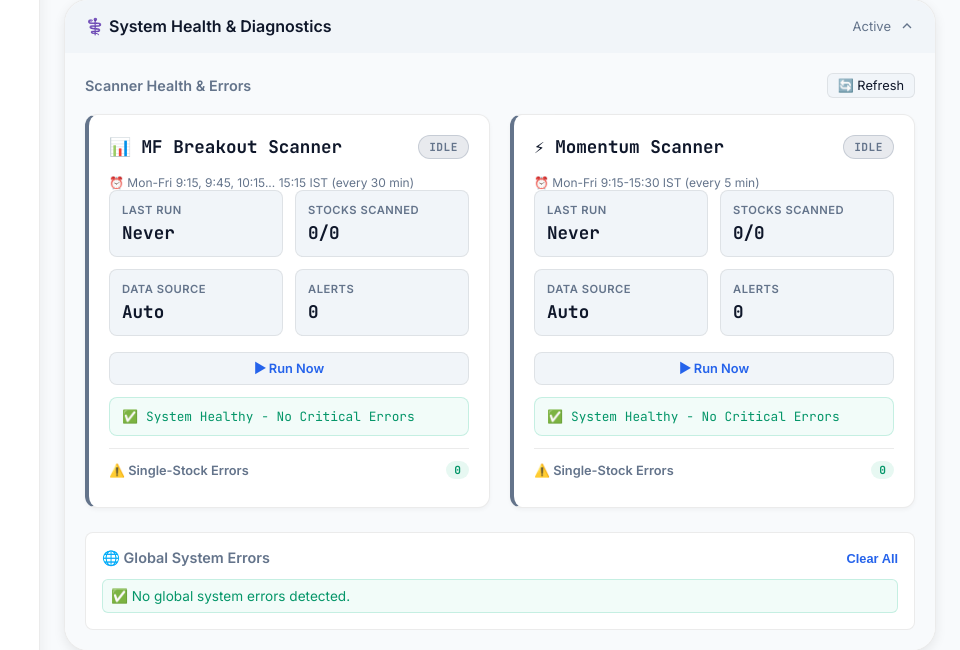
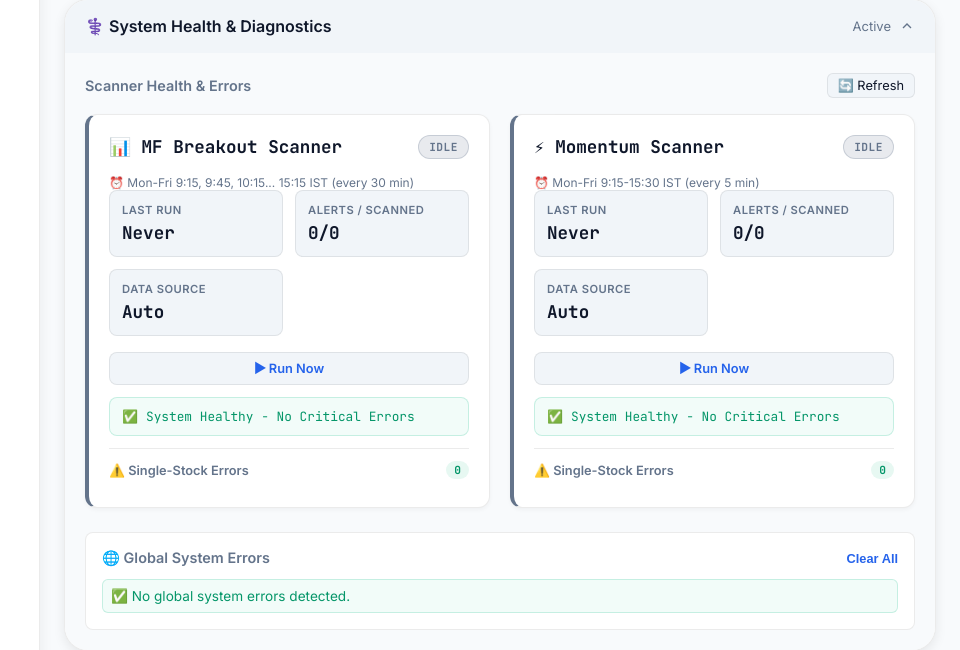
Before and after one commit to 11abhinav/stockupdates, a Flask app: page /admin in a window 1280 px wide. Shown: the part 516-1166 px from the top of the page, without its empty margins (320-1280 px from the left). Run offline with Flask 3, Linux system fonts and the light colour scheme; data that the repository does not hold is empty; some libraries are stand-ins or nearby versions.

Commit message:
Fix STOCKS SCANNED format to Alerts/Scanned and exclude MF_QUALIFYING from total setups count

```diff
--- a/templates/admin.html
+++ b/templates/admin.html
@@ -722,16 +722,12 @@
                                     <div class="meta-value" id="last-run-MF">Never</div>
                                 </div>
                                 <div class="meta-item">
-                                    <div class="meta-label">Stocks Scanned</div>
-                                    <div class="meta-value" id="stocks-scanned-MF">0</div>
+                                    <div class="meta-label">Alerts / Scanned</div>
+                                    <div class="meta-value" id="stocks-scanned-MF">0/0</div>
                                 </div>
                                 <div class="meta-item">
                                     <div class="meta-label">Data Source</div>
                                     <div class="meta-value" id="data-source-MF">-</div>
-                                </div>
-                                <div class="meta-item">
-                                    <div class="meta-label">Alerts</div>
-                                    <div class="meta-value" id="alerts-MF">0</div>
                                 </div>
                             </div>
                             <div class="scanner-actions">
@@ -756,16 +752,12 @@
                                     <div class="meta-value" id="last-run-MOMENTUM">Never</div>
                                 </div>
                                 <div class="meta-item">
-                                    <div class="meta-label">Stocks Scanned</div>
-                                    <div class="meta-value" id="stocks-scanned-MOMENTUM">0</div>
+                                    <div class="meta-label">Alerts / Scanned</div>
+                                    <div class="meta-value" id="stocks-scanned-MOMENTUM">0/0</div>
                                 </div>
                                 <div class="meta-item">
                                     <div class="meta-label">Data Source</div>
                                     <div class="meta-value" id="data-source-MOMENTUM">-</div>
-                                </div>
-                                <div class="meta-item">
-                                    <div class="meta-label">Alerts</div>
-                                    <div class="meta-value" id="alerts-MOMENTUM">0</div>
                                 </div>
                             </div>
                             <div class="scanner-actions">
@@ -973,8 +965,10 @@
             document.getElementById(`last-run-${name}`).textContent = timeAgo(data.last_run);
             document.getElementById(`data-source-${name}`).textContent = data.data_source || 'Auto';
             document.getElementById(`stocks-scanned-${name}`).textContent =
-                `${data.stocks_scanned}/${data.total_count}` + (data.stale_count > 0 ? ` (${data.stale_count} stale)` : '');
-            document.getElementById(`alerts-${name}`).textContent = data.alerts_processed;
+                `${data.alerts_processed}/${data.stocks_scanned}` + (data.stale_count > 0 ? ` (${data.stale_count} stale)` : '');
+
+            const alertsEl = document.getElementById(`alerts-${name}`);
+            if (alertsEl) alertsEl.textContent = data.alerts_processed;
 
             // Critical error
             const critEl = document.getElementById(`critical-error-${name}`);
--- a/templates/index.html
+++ b/templates/index.html
@@ -1142,7 +1142,7 @@
                 const status = card.dataset.status;
                 const type = card.dataset.type;
 
-                if (status && status !== 'None' && type !== 'NEWS' && type !== 'NOTICE') {
+                if (status && status !== 'None' && type !== 'NEWS' && type !== 'NOTICE' && type !== 'MF_QUALIFYING') {
                     total++;
                     if (status === 'CLOSED_WIN') wins++;
                     if (status === 'CLOSED_LOSS') losses++;
```
